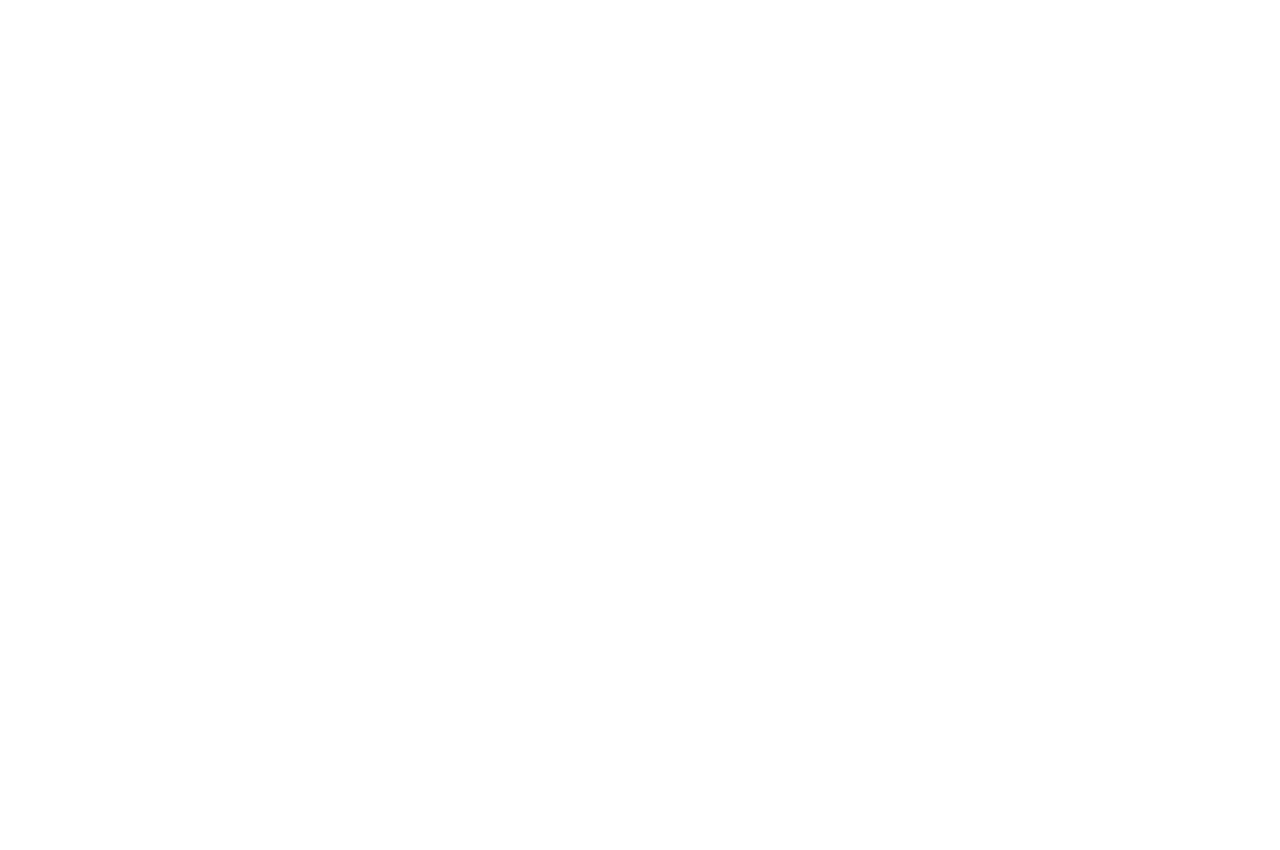
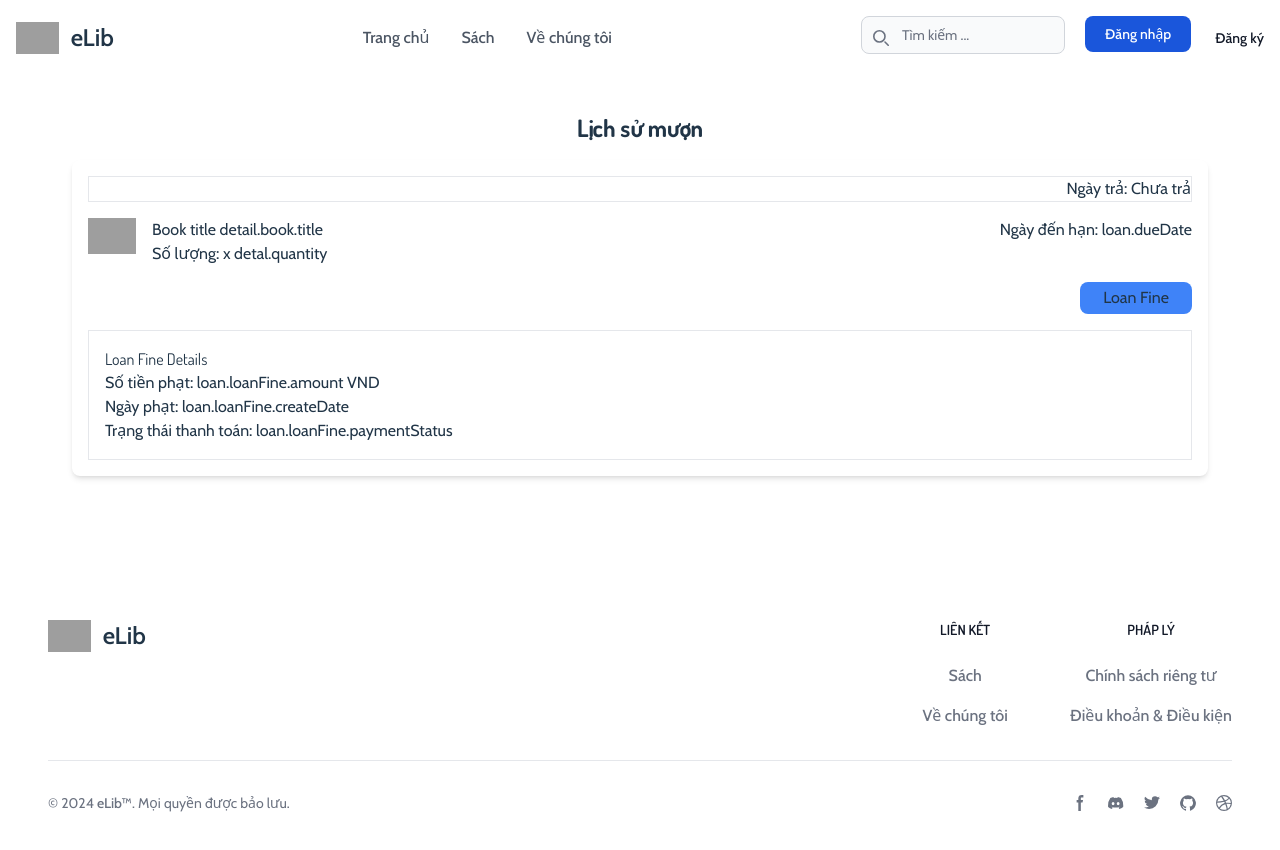
Before and after one commit to nphuonha2101/library-fe, a React (Vite) app: page /loans in a window 1280 px wide. Before the commit this address had no page. Shown: the top 850 px of the page. Before the commit the page ends 800 px from the top, so only its background shows below. Built offline with nearby package versions, Linux system fonts and the light colour scheme; grey boxes are pictures that could not be loaded.

Commit message:
create loan history

```diff
--- /dev/null
+++ b/src/components/pages/LoanHistory/LoanHistory.tsx
@@ -0,0 +1,68 @@
+import { useState } from "react";
+
+
+export const LoanHistory = () => {
+    // const [loans, setLoans] = useState<ILoan[]>([]);
+    const [expandedLoans, setExpandedLoans] = useState<{ [key: number]: boolean }>({});
+    const toggleLoanFine = (id:number) => {
+        setExpandedLoans((prevState) => ({
+            ...prevState,
+            [id]: !prevState[id],
+        }));
+    };
+    return (
+        <div className="loan-history ">
+            <h1 className="text-2xl font-bold mb-4">Lịch sử mượn</h1>
+
+            <ul className="text-left">
+                {/*{loans.map((loan) => (    key=loan.id*/}
+                <li className="p-4 bg-white rounded-lg shadow-md mb-10 ms-10 me-10">
+                    <div className="loan">
+                        <div className="flex justify-end border">
+                            <p>Ngày trả: Chưa trả</p>
+                        </div>
+
+                        <ul>
+                            {/*{loan.loanDetails?.map((detail, index) => (   key = index*/}
+                            <li className="mt-4">
+                                <div className="flex gap-4 ">
+                                    <div className="w-12">
+                                        <img
+                                            src="https://images.unsplash.com/photo-1724250973924-0209b9a64c13?q=80&w=1974&auto=format&fit=crop&ixlib=rb-4.0.3&ixid=M3wxMjA3fDB8MHxwaG90by1wYWdlfHx8fGVufDB8fHx8fA%3D%3D"
+                                            alt="Image description"
+                                        />
+                                    </div>
+                                    <div className="text-left">
+                                        <p>Book title detail.book.title</p>
+                                        <p>Số lượng: x detal.quantity</p>
+                                    </div>
+                                    <div className="ml-auto">
+                                        <p>Ngày đến hạn: loan.dueDate</p>
+                                    </div>
+                                </div>
+                            </li>
+                            {/*))}*/}
+                        </ul>
+
+                        {/*{loan.loanFine && (*/}
+                        <div className="flex justify-end mt-4">
+                            <button className="w-28 h-8 bg-blue-500 hover:bg-white " onClick={() => toggleLoanFine(loan.id)}>
+                                Loan Fine
+                            </button>
+                        </div>
+                        {/*)}*/}
+                        {/*{expandedLoans[loan.id] && loan.loanFine && (*/}
+                            <div className="mt-4 border p-4">
+                                <h2>Loan Fine Details</h2>
+                                <p>Số tiền phạt: loan.loanFine.amount VND</p>
+                                <p>Ngày phạt: loan.loanFine.createDate</p>
+                                <p>Trạng thái thanh toán: loan.loanFine.paymentStatus</p>
+                            </div>
+                        {/*)}*/}
+                    </div>
+                </li>
+                {/*))}*/}
+            </ul>
+        </div>
+    );
+};
--- a/src/routes/index.ts
+++ b/src/routes/index.ts
@@ -11,6 +11,7 @@
 import { BookManagement } from "../components/pages/adminPages/BookManagement/BookManagement.tsx";
 import Books from '../components/pages/Books/Books.tsx';
 import { Register } from '../components/pages/Form/Register.tsx';
+import {LoanHistory} from "../components/pages/LoanHistory/LoanHistory.tsx";
 
 export const routes: IRoute[] = [
     {
@@ -64,5 +65,10 @@
         path: '/about',
         Component: About,
         Layout: Master
+    },
+    {
+        path: '/loans',
+        Component: LoanHistory,
+        Layout: Master
     }
 ]
```
